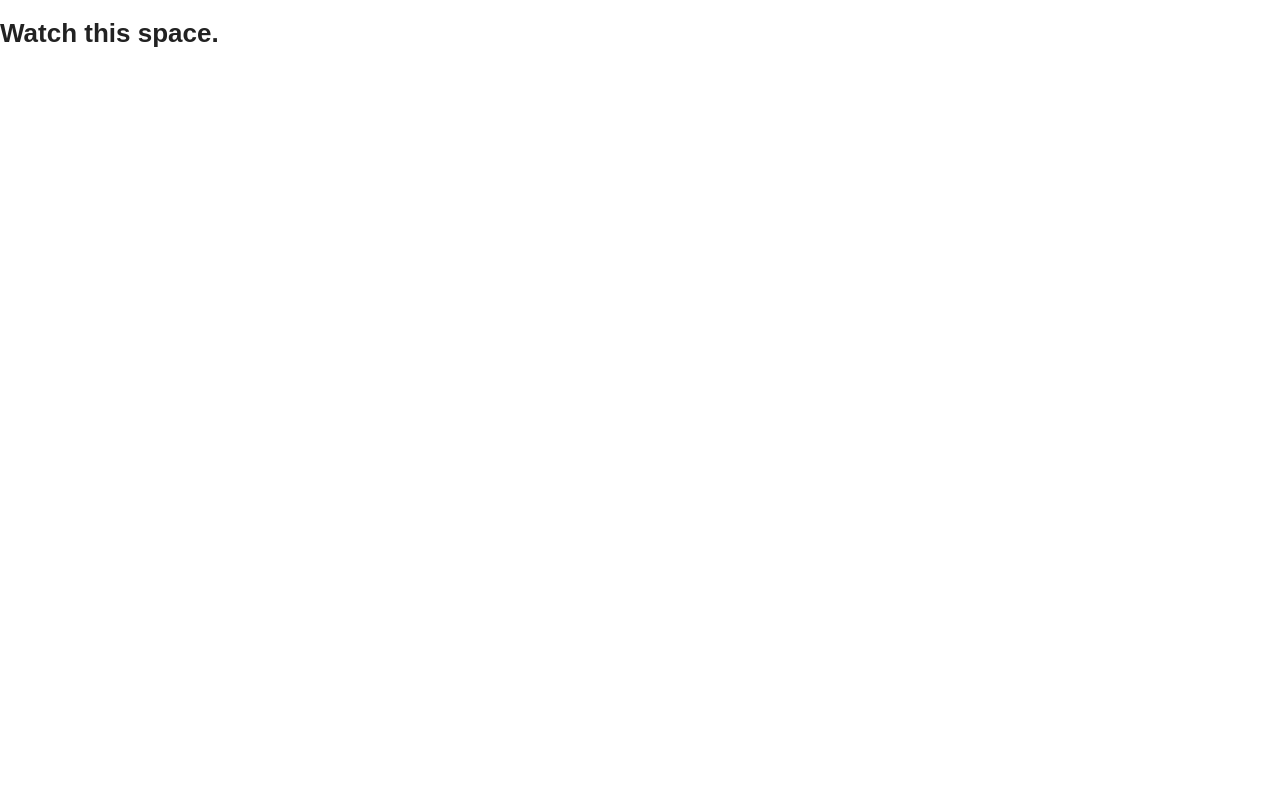
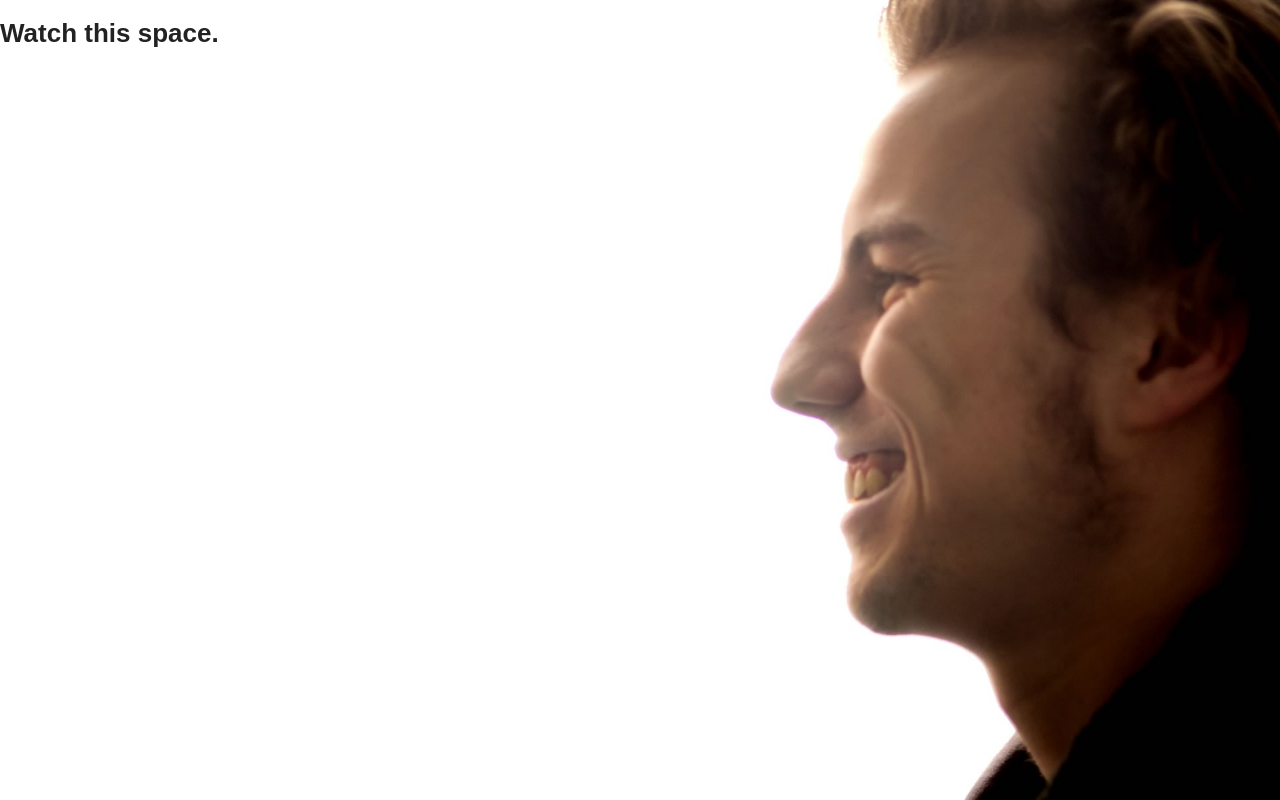
Before and after one commit to quarterpast/onehundredandfiftythree.com, a plain HTML site: page index.html in a window 1280 px wide. Drawn offline with nearby package versions, Linux system fonts and the light colour scheme.

Commit message:
better, using attachment:fixed

```diff
--- a/css/style.css
+++ b/css/style.css
@@ -201,9 +201,12 @@ table { border-collapse: collapse; border-spacing: 0; }
    Author:
    ========================================================================== */
 
-
 body {
-  background: white url(img/matt.jpg) no-repeat auto 100%;
+  background-attachment: fixed;
+  background-image: url(../img/matt.jpg);
+  background-position: top right;
+  background-repeat: no-repeat;
+  background-size: auto 100%;
 }
 
 
```
